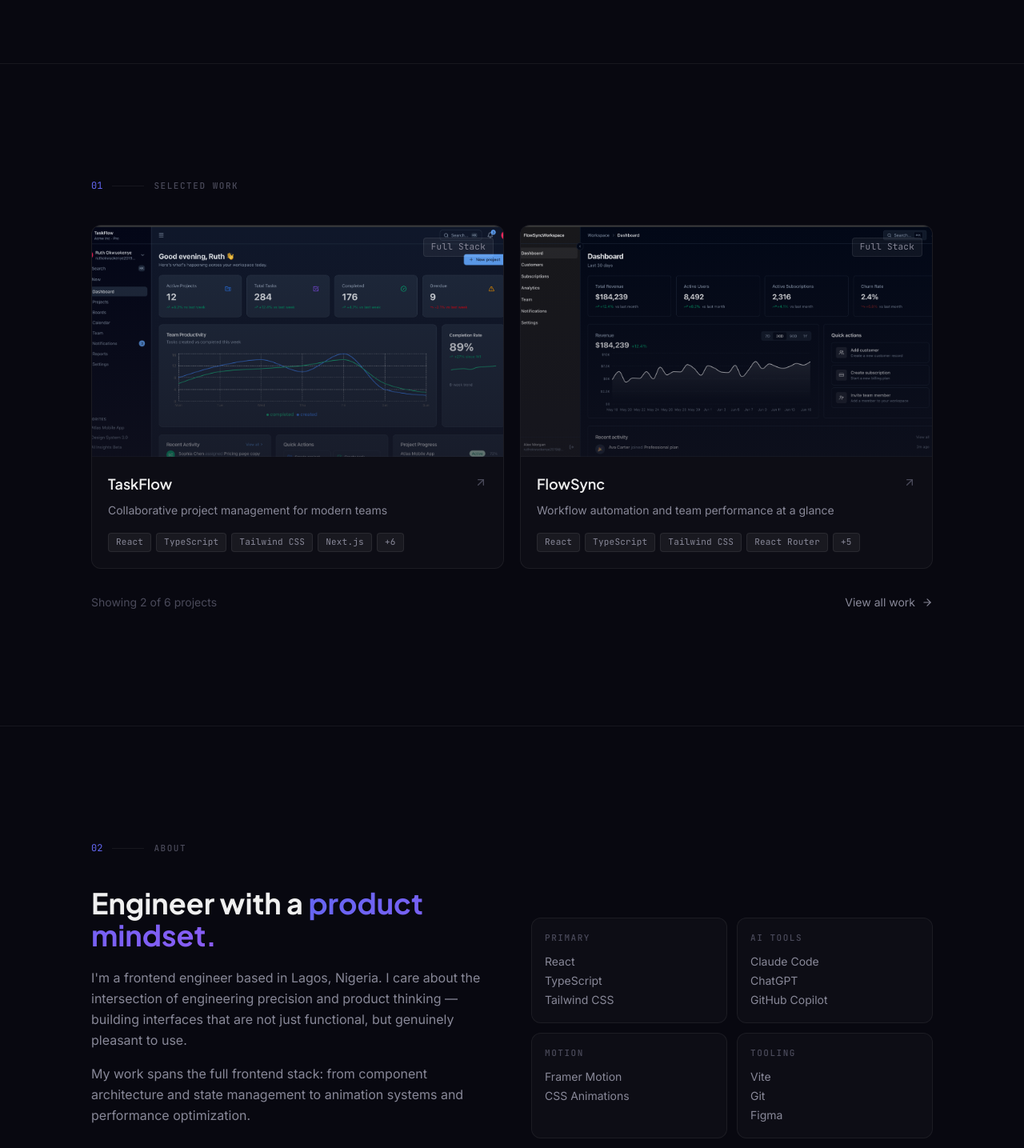
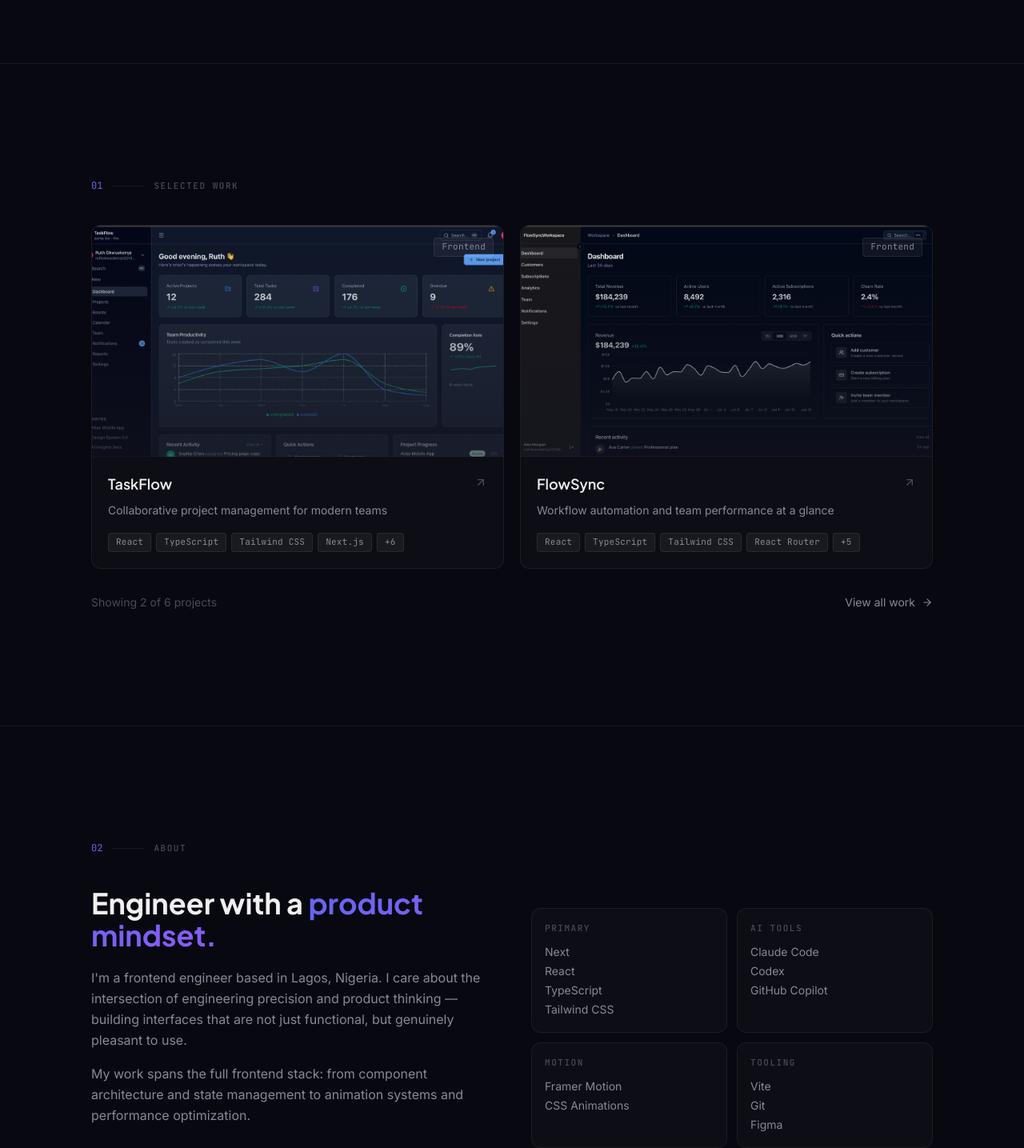
Before and after one commit to Ruthexy/Ruth-Portfolio, a React (Vite) app: page / in a window 1280 px wide. Shown: the part 858-2293 px from the top of the page at 80% size. Built offline with nearby package versions, Linux system fonts and the light colour scheme.

Commit message:
made some minor spelling changes

```diff
--- a/src/data/projects.ts
+++ b/src/data/projects.ts
@@ -41,8 +41,8 @@ export const projects: Project[] = [
     github: 'https://github.com/Ruthexy/TaskFlow.git',
     live: 'https://task-flow-4j2lqdhd8-circle2-eacf58b9.vercel.app',
     image: taskflowImg,
-    category: 'Full Stack',
-    year: '2024',
+    category: 'Frontend',
+    year: '2026',
     featured: true,
     highlights: [
       'Kanban and Calendar views for flexible task tracking',
@@ -69,8 +69,8 @@ export const projects: Project[] = [
     github: 'https://github.com/Ruthexy/FlowSync.git',
     live: 'https://flow-sync-j2nfpjeyz-circle2-eacf58b9.vercel.app',
     image: flowsyncImg,
-    category: 'Full Stack',
-    year: '2024',
+    category: 'Frontend',
+    year: '2026',
     featured: true,
     highlights: [
       'Workflow automation with real-time status monitoring',
@@ -98,7 +98,7 @@ export const projects: Project[] = [
     live: 'https://space-tourism-pink-nine.vercel.app',
     image: spaceTourismImg,
     category: 'Frontend',
-    year: '2024',
+    year: '2025',
     featured: false,
     highlights: [
       'Multi-page interactive experience with tab navigation',
@@ -125,7 +125,7 @@ export const projects: Project[] = [
     live: 'https://interactive-project-hd97.vercel.app/',
     image: interactiveCardImg,
     category: 'Frontend',
-    year: '2023',
+    year: '2025',
     featured: false,
     highlights: [
       'Multi-step form with per-step validation',
@@ -152,7 +152,7 @@ export const projects: Project[] = [
     live: 'https://ventsphere-ruth.vercel.app/',
     image: ventsphereImg,
     category: 'Landing Page',
-    year: '2023',
+    year: '2024',
     featured: false,
     highlights: [
       'Conversion-focused layout with benefit-led narrative',
@@ -179,7 +179,7 @@ export const projects: Project[] = [
     live: 'https://fidio.vercel.app/',
     image: fidioImg,
     category: 'Landing Page',
-    year: '2023',
+    year: '2024',
     featured: false,
     highlights: [
       'Cinematic visual storytelling through bold typography',
--- a/src/pages/About.tsx
+++ b/src/pages/About.tsx
@@ -158,7 +158,7 @@ export default function About() {
               },
               {
                 category: 'AI Tools',
-                skills: ['Claude Code', 'GitHub Copilot', 'ChatGPT' ],
+                skills: ['Claude Code', 'GitHub Copilot', 'Codex' ],
               },
               {
                 category: 'Testing & Quality',
--- a/src/pages/Home.tsx
+++ b/src/pages/Home.tsx
@@ -232,8 +232,8 @@ export default function Home() {
               className="grid grid-cols-2 gap-3"
             >
               {[
-                { label: 'Primary', items: ['React', 'TypeScript', 'Tailwind CSS'] },
-                { label: 'AI Tools', items: ['Claude Code', 'ChatGPT', 'GitHub Copilot'] },
+                { label: 'Primary', items: ['Next', 'React', 'TypeScript', 'Tailwind CSS'] },
+                { label: 'AI Tools', items: ['Claude Code', 'Codex', 'GitHub Copilot'] },
                 { label: 'Motion', items: ['Framer Motion', 'CSS Animations'] },
                 { label: 'Tooling', items: ['Vite', 'Git', 'Figma'] },
               ].map(group => (
```
